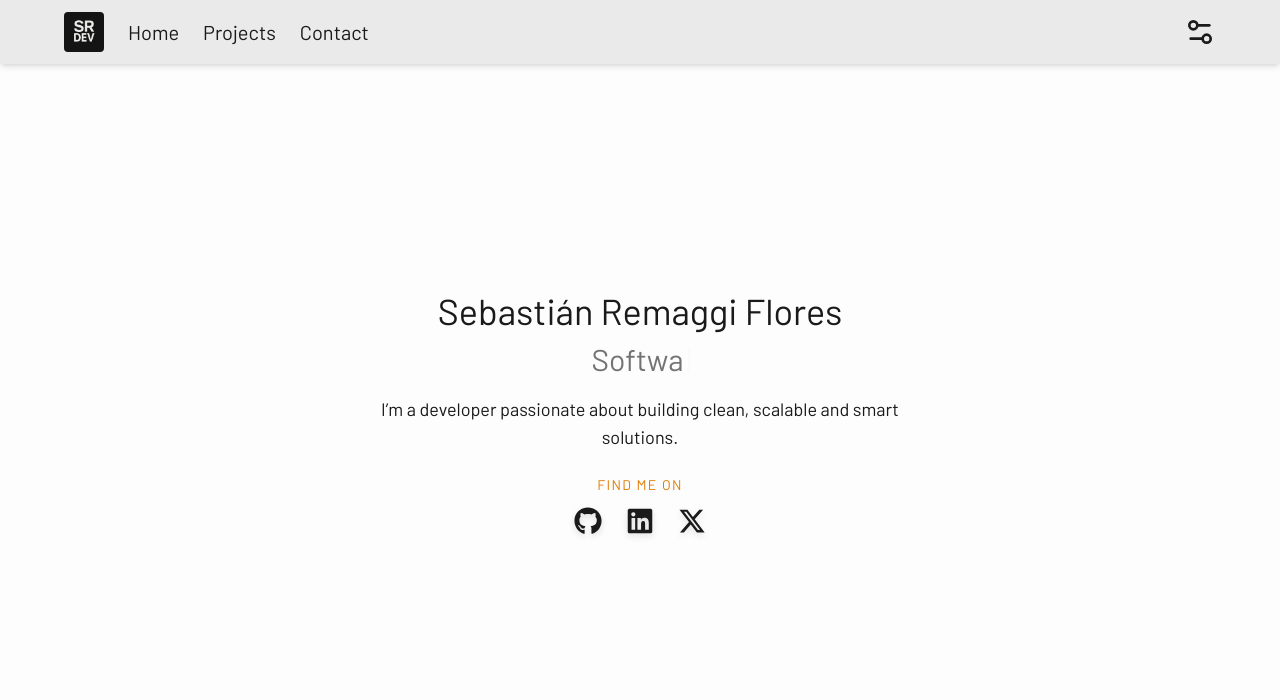
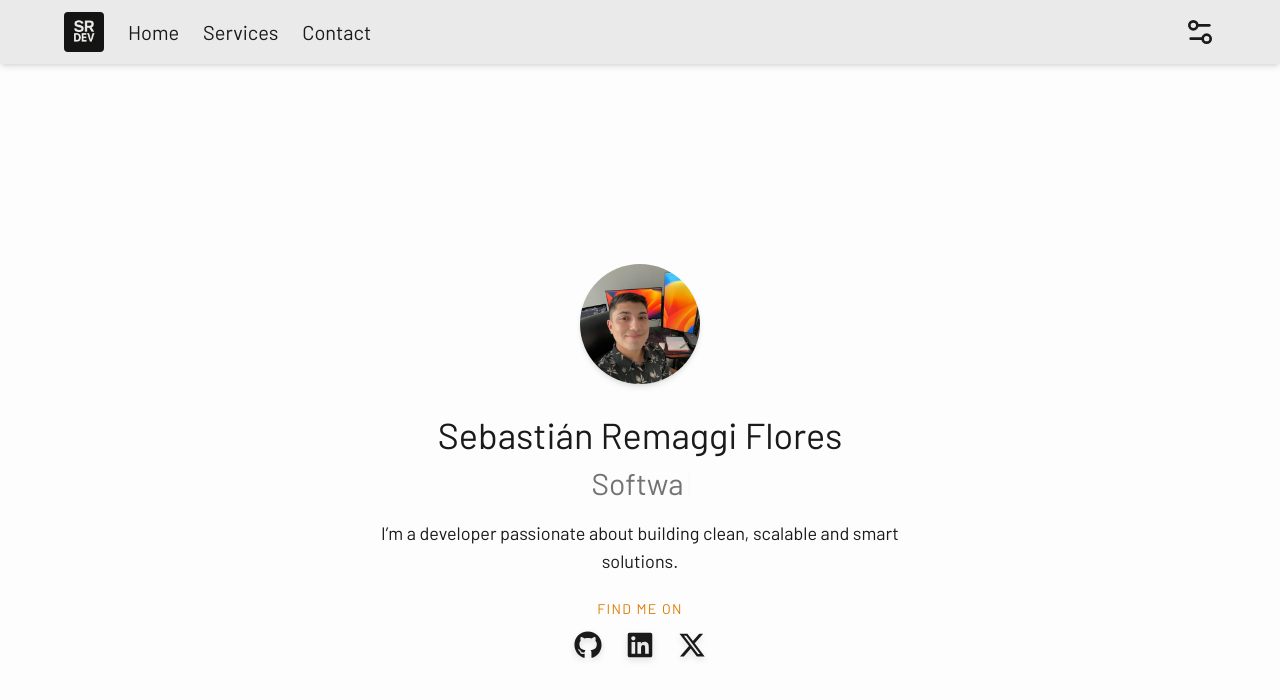
Before and after one commit to sremaggi/portfolio-nextjs, a Next.js app: page / in a window 1280 px wide. Shown: the top 700 px of the page. Built offline with nearby package versions, Linux system fonts and the light colour scheme.

Commit message:
home page success 2

```diff
--- a/src/app/page.js
+++ b/src/app/page.js
@@ -1,6 +1,7 @@
 'use client';
 
 import { useLanguage } from '@/context/LanguageContext';
+import Image from 'next/image';
 import { FaGithub, FaLinkedin, FaXTwitter } from 'react-icons/fa6';
 import { Typewriter } from 'react-simple-typewriter';
 
@@ -10,7 +11,15 @@ export default function HomePage() {
   return (
     <main className="flex flex-col items-center justify-center px-6 py-30 md:py-50 text-center">
 
-
+      {/* Imagen redonda centrada */}
+      <Image
+        src="/img/sremaggi.jpeg"
+        alt="Sebastián Remaggi"
+        width={120}
+        height={120}
+        className="rounded-full mx-auto mb-1 shadow-md"
+        priority
+      />
       <div className="max-w-xl p-6 ">
         <h1 className="text-2xl sm:text-4xl  mb-2 leading-tight">
           Sebastián Remaggi Flores
--- a/src/app/projects/page.js
+++ b/src/app/services/page.js
@@ -2,12 +2,12 @@
 
 import { useLanguage } from '@/context/LanguageContext';
 
-export default function ProjectsPage() {
+export default function ServicesPage() {
     const { language, translations } = useLanguage();
 
     return (
         <main style={{ padding: '2rem' }}>
-            <h1>{translations.projects.welcome}</h1>
+            <h1>{translations.services.welcome}</h1>
         </main>
     );
 }
--- a/src/components/Navbar.js
+++ b/src/components/Navbar.js
@@ -43,7 +43,7 @@ export default function Navbar() {
                     {/* Navigation Links */}
                     {[
                         { href: '/', label: translations.navbar.home },
-                        { href: '/projects', label: translations.navbar.projects },
+                        { href: '/services', label: translations.navbar.projects },
                         { href: '/contact', label: translations.navbar.contact }
                     ].map((link) => (
                         <Link key={link.href} href={link.href} className="relative group">
--- a/src/locales/en.json
+++ b/src/locales/en.json
@@ -4,9 +4,12 @@
         "description": "I’m a developer passionate about building clean, scalable and smart solutions.",
         "social": "Find me on"
     },
+    "services": {
+        "welcome": "services"
+    },
     "navbar": {
         "home": "Home",
-        "projects": "Projects",
+        "projects": "Services",
         "contact": "Contact"
     }
 }
--- a/src/locales/es.json
+++ b/src/locales/es.json
@@ -4,9 +4,12 @@
         "description": "Soy Sebastián Remaggi, un desarrollador apasionado por crear soluciones limpias, escalables e inteligentes.",
         "social": "Encuéntrame en"
     },
+    "services": {
+        "welcome": "servicios"
+    },
     "navbar": {
         "home": "Inicio",
-        "projects": "Proyectos",
+        "projects": "Servicios",
         "contact": "Contacto"
     }
 }
```
Also changed, not shown: public/img/sremaggi.jpeg (added).
